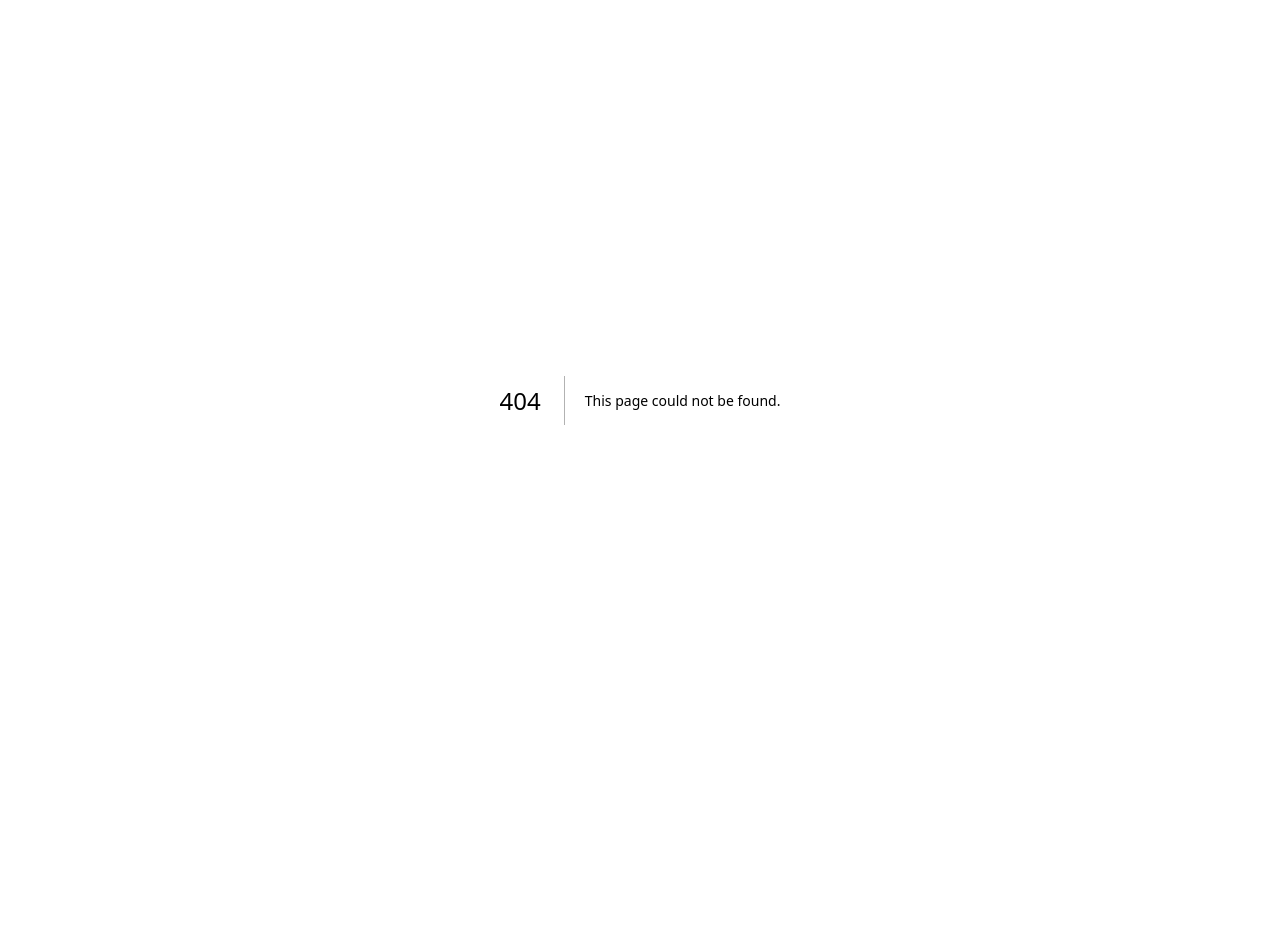
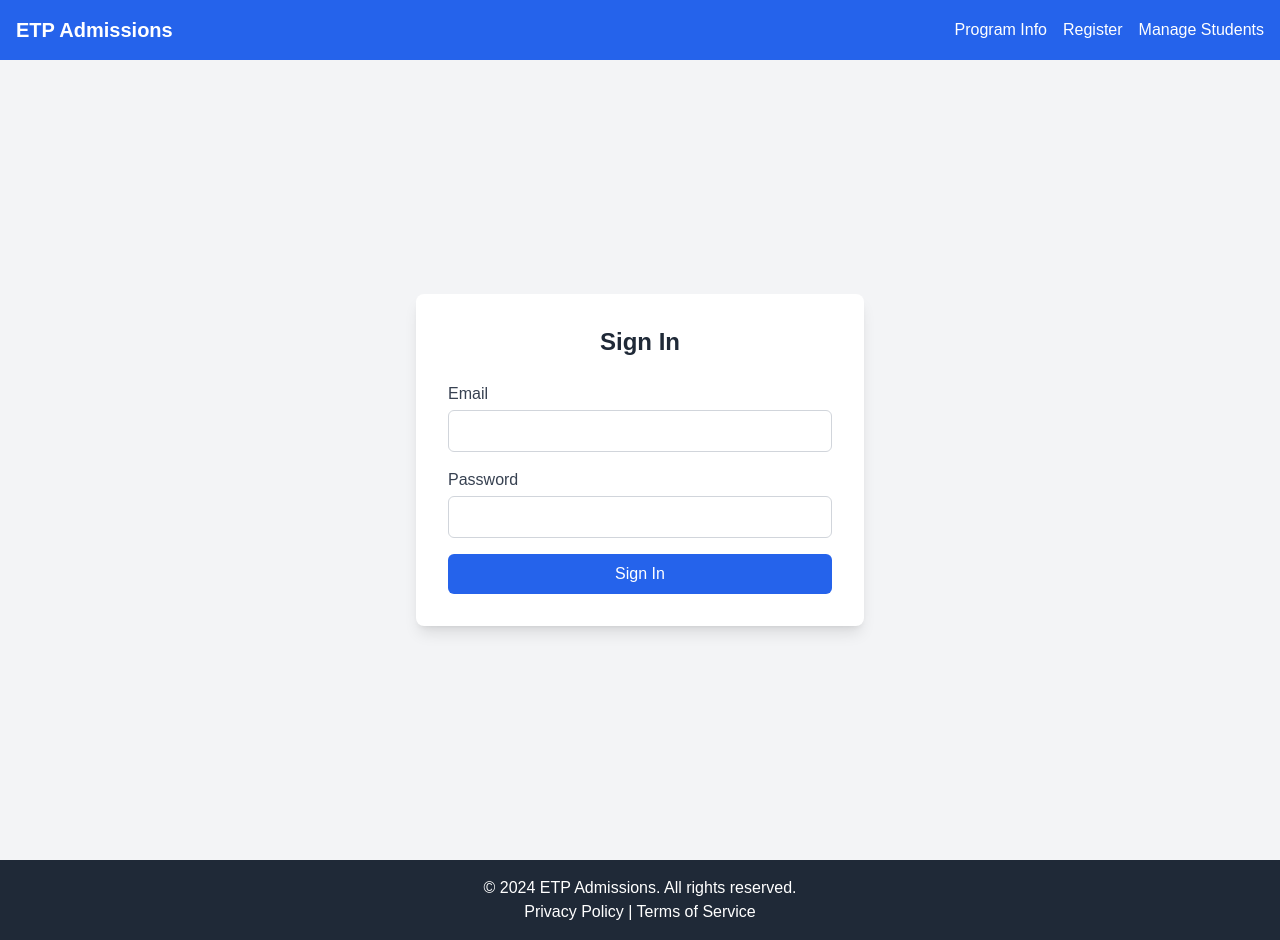
Before and after one commit to honorine22/student-application-web, a Next.js app: page /login in a window 1280 px wide. Before the commit this address had no page. Before the commit the page ends 800 px from the top, so only its background shows below. Built offline with nearby package versions, Linux system fonts and the light colour scheme.

Commit message:
Login for admin

```diff
--- a/app/components/Navbar.tsx
+++ b/app/components/Navbar.tsx
@@ -11,7 +11,7 @@ const Navbar: React.FC = () => {
                     <>
                         <Link href="/" className="text-white hover:text-gray-200">Program Info</Link>
                         <Link href="/register" className="text-white hover:text-gray-200">Register</Link>
-                        <Link href="/admin" className="text-white hover:text-gray-200">Manage Students</Link>
+                        <Link href="/login" className="text-white hover:text-gray-200">Manage Students</Link>
                     </>
                 </div>
             </div>
--- /dev/null
+++ b/app/login/page.tsx
@@ -0,0 +1,73 @@
+"use client"
+import React, { useState } from 'react';
+import { signInWithEmailAndPassword } from 'firebase/auth';
+import { auth } from '../firebaseConfig';
+import Footer from '../components/Footer';
+import Navbar from '../components/Navbar';
+
+const SignIn = () => {
+    const [email, setEmail] = useState('');
+    const [password, setPassword] = useState('');
+    const [error, setError] = useState<string | null>(null);
+    const [loading, setLoading] = useState<boolean>(false);
+
+    const handleSignIn = async (event: React.FormEvent) => {
+        event.preventDefault();
+        setLoading(true);
+
+        try {
+            await signInWithEmailAndPassword(auth, email, password);
+            window.location.href = "/admin"
+        } catch (error) {
+            setError('Failed to sign in. Please check your credentials.');
+        }
+
+        setLoading(false);
+    };
+
+    return (
+        <>
+            <Navbar />
+            <div className="min-h-screen flex items-center justify-center bg-gray-100">
+                <div className="bg-white p-8 rounded-lg shadow-lg max-w-md w-full">
+                    <h2 className="text-2xl font-bold text-center text-gray-800 mb-6">Sign In</h2>
+                    <form onSubmit={handleSignIn} className="space-y-4">
+                        <div>
+                            <label className="block text-gray-700 font-medium mb-1" htmlFor="email">Email</label>
+                            <input
+                                id="email"
+                                type="email"
+                                className="w-full px-4 py-2 border border-gray-300 rounded-md focus:ring focus:ring-blue-200"
+                                value={email}
+                                onChange={(e) => setEmail(e.target.value)}
+                                required
+                            />
+                        </div>
+                        <div>
+                            <label className="block text-gray-700 font-medium mb-1" htmlFor="password">Password</label>
+                            <input
+                                id="password"
+                                type="password"
+                                className="w-full px-4 py-2 border border-gray-300 rounded-md focus:ring focus:ring-blue-200"
+                                value={password}
+                                onChange={(e) => setPassword(e.target.value)}
+                                required
+                            />
+                        </div>
+                        {error && <p className="text-red-500 text-sm">{error}</p>}
+                        <button
+                            type="submit"
+                            className="w-full bg-blue-600 text-white py-2 rounded-md hover:bg-blue-700 transition duration-200"
+                            disabled={loading}
+                        >
+                            {loading ? 'Signing In...' : 'Sign In'}
+                        </button>
+                    </form>
+                </div>
+            </div>
+            <Footer />
+        </>
+    );
+};
+
+export default SignIn;
```
Also changed, not shown: app/admin/page.tsx (+0 -7 lines).
